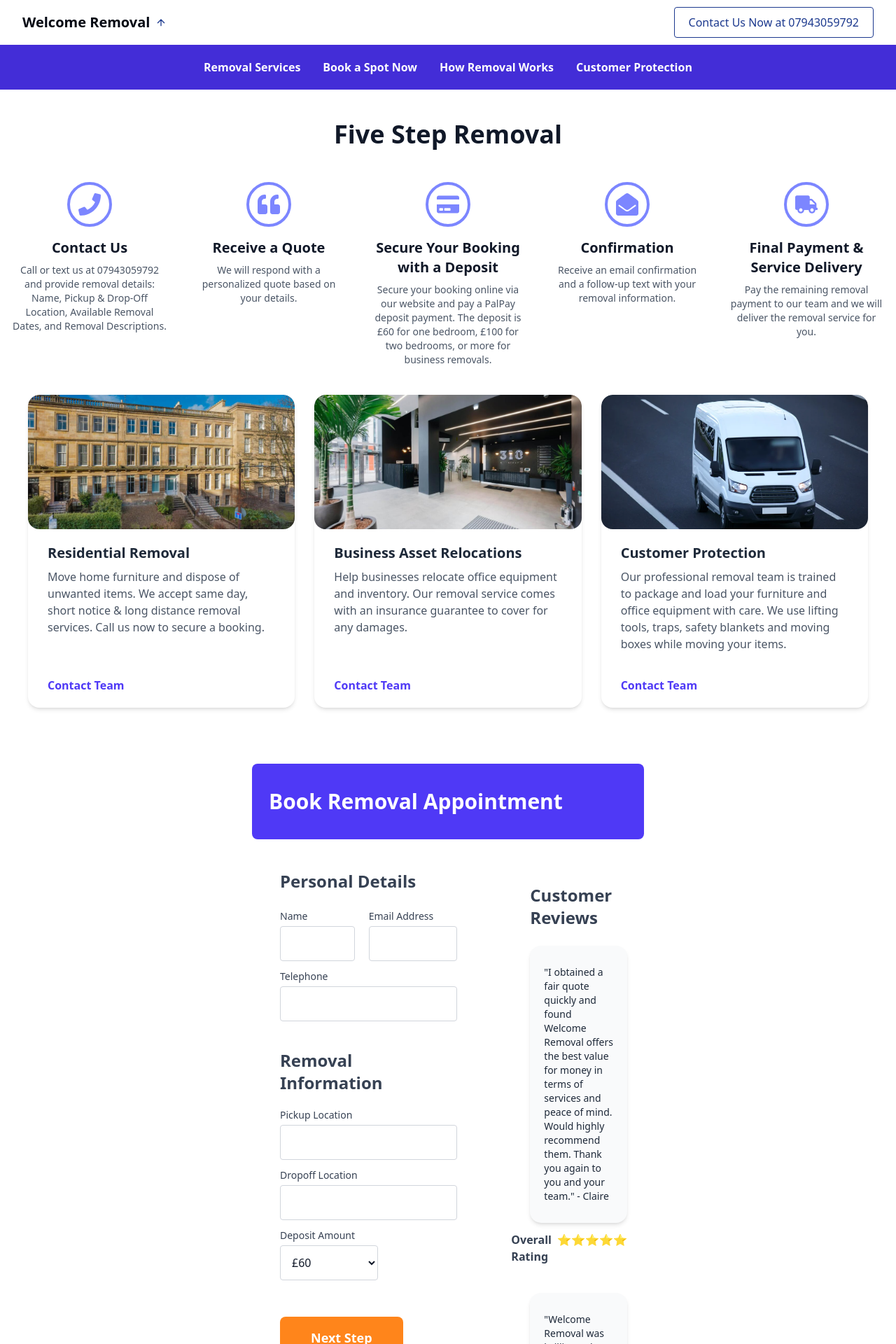
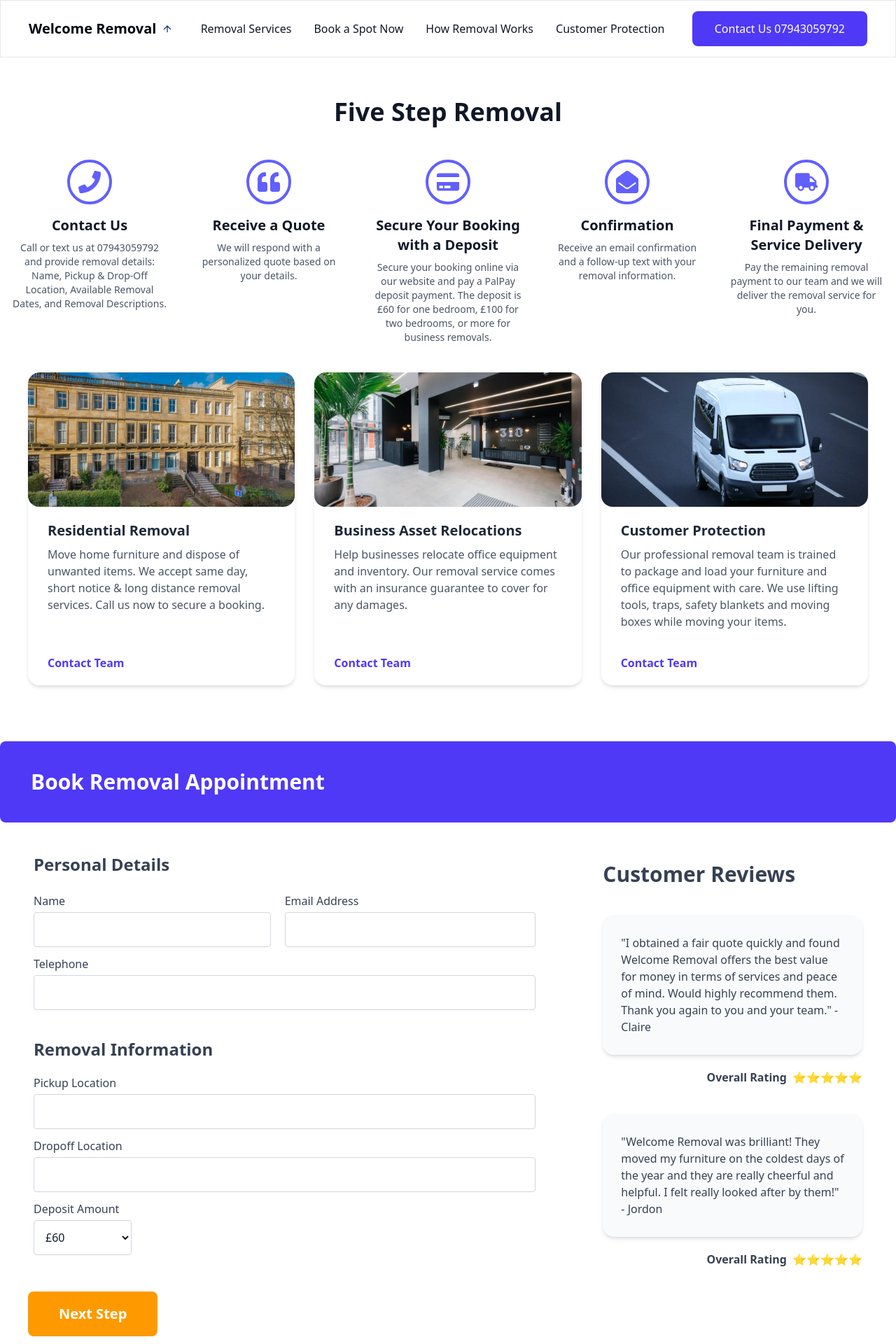
Before and after one commit to andrewwu531/removal-van-frontend, a React (Vite) app: page / in a window 1280 px wide. Shown: the top 1920 px of the page at 70% size. Built offline with nearby package versions, Linux system fonts and the light colour scheme.

Commit message:
frontend - completed first page

```diff
--- a/package.json
+++ b/package.json
@@ -22,6 +22,7 @@
     "react": "^19.0.0",
     "react-dom": "^19.0.0",
     "react-icons": "^5.5.0",
+    "react-places-autocomplete": "^7.3.0",
     "react-router-dom": "^7.2.0",
     "tailwindcss": "^4.0.9"
   },
--- a/src/components/BookingStepsDesktop.jsx
+++ b/src/components/BookingStepsDesktop.jsx
@@ -15,21 +15,21 @@ const BookingStepsDesktop = () => {
       title: "Contact Us",
       description:
         "Call or text us at 07943059792 and provide removal details: Name, Pickup & Drop-Off Location, Available Removal Dates, and Removal Descriptions.",
-      icon: <FaPhone className="w-8 h-8 text-indigo-400" />,
+      icon: <FaPhone className="w-8 h-8 text-indigo-500" />,
     },
     {
       number: 2,
       title: "Receive a Quote",
       description:
         "We will respond with a personalized quote based on your details.",
-      icon: <FaQuoteLeft className="w-8 h-8 text-indigo-400" />,
+      icon: <FaQuoteLeft className="w-8 h-8 text-indigo-500" />,
     },
     {
       number: 3,
       title: "Secure Your Booking with a Deposit",
       description:
         "Secure your booking online via our website and pay a PalPay deposit payment. The deposit is £60 for one bedroom, £100 for two bedrooms, or more for business removals.",
-      icon: <FaCreditCard className="w-8 h-8 text-indigo-400" />,
+      icon: <FaCreditCard className="w-8 h-8 text-indigo-500" />,
     },
 
     {
@@ -37,19 +37,19 @@ const BookingStepsDesktop = () => {
       title: "Confirmation",
       description:
         "Receive an email confirmation and a follow-up text with your removal information.",
-      icon: <FaEnvelopeOpen className="w-8 h-8 text-indigo-400" />,
+      icon: <FaEnvelopeOpen className="w-8 h-8 text-indigo-500" />,
     },
     {
       number: 5,
       title: "Final Payment & Service Delivery",
       description:
         "Pay the remaining removal payment to our team and we will deliver the removal service for you.",
-      icon: <FaTruck className="w-8 h-8 text-indigo-400" />, // Using a truck icon to represent service delivery
+      icon: <FaTruck className="w-8 h-8 text-indigo-500" />, // Using a truck icon to represent service delivery
     },
   ];
 
   return (
-    <div className="pt-8 bg-white mt-35">
+    <div id="booking-steps" className="bg-white pt-35">
       <div className="flex justify-center pb-12 text-4xl font-semibold">
         Five Step Removal
       </div>
@@ -64,7 +64,7 @@ const BookingStepsDesktop = () => {
               className="flex flex-col items-center text-center"
             >
               {/* Circle diagram with a border */}
-              <div className="flex items-center justify-center w-16 h-16 mb-4 border-4 border-indigo-400 rounded-full">
+              <div className="flex items-center justify-center w-16 h-16 mb-4 border-4 border-indigo-500 rounded-full">
                 {step.icon}
               </div>
               <h3 className="mb-2 text-xl font-semibold">{step.title}</h3>
--- a/src/components/FooterDesktop.jsx
+++ b/src/components/FooterDesktop.jsx
@@ -33,12 +33,12 @@ const FooterDesktop = () => {
             </li>
             <li>
               <a href="#" className="hover:text-teal-400">
-                Customer Protection
+                How Removal Works
               </a>
             </li>
             <li>
               <a href="#" className="hover:text-teal-400">
-                Removal Checklist & Guide
+                Customer Protection
               </a>
             </li>
           </ul>
--- a/src/components/FormDesktop.jsx
+++ b/src/components/FormDesktop.jsx
@@ -2,10 +2,10 @@ import React from "react";
 
 const FormDesktop = () => {
   return (
-    <div className="min-h-screen font-sans">
-      <div className="py-10 mx-auto px-90">
+    <div className="font-sans" id="booking-form">
+      <div className="max-w-screen-xl mx-auto mt-10 mb-32">
         {/* Top Section: Header with Image */}
-        <div className="relative flex items-center px-6 text-white bg-indigo-600 rounded-lg py-9">
+        <div className="relative flex items-center py-10 text-white bg-indigo-600 rounded-lg px-11">
           <h1 className="text-3xl font-semibold">Book Removal Appointment</h1>
         </div>
 
@@ -14,37 +14,37 @@ const FormDesktop = () => {
           {/* Left Column: Form Fields */}
           <div className="col-span-2 ">
             {/* Personal Details */}
-            <div className="p-10 mr-10 bg-white ">
+            <div className="px-12 pt-10 mr-10 bg-white ">
               <h2 className="mt-1 mb-6 text-2xl font-semibold text-gray-700">
                 Personal Details
               </h2>
               <div className="grid grid-cols-2 space-x-5">
                 <div className="mb-3">
-                  <label className="block text-sm font-medium text-gray-700">
+                  <label className="block font-medium text-gray-700 text-md">
                     Name
                   </label>
                   <input
                     type="text"
-                    className="block w-full p-3 mt-1 bg-white border border-gray-300 rounded focus:outline-none focus:border-[#ff851b]"
+                    className="block w-full p-3 mt-1 bg-white border border-gray-300 rounded focus:outline-none"
                   />
                 </div>
                 <div className="mb-3">
-                  <label className="block text-sm font-medium text-gray-700">
+                  <label className="block font-medium text-gray-700 text-md">
                     Email Address
                   </label>
                   <input
                     type="email"
-                    className="block w-full p-3 mt-1 bg-white border border-gray-300 rounded focus:outline-none focus:border-[#ff851b]"
+                    className="block w-full p-3 mt-1 bg-white border border-gray-300 rounded focus:outline-none"
                   />
                 </div>
               </div>
               <div className="mb-3">
-                <label className="block text-sm font-medium text-gray-700">
+                <label className="block font-medium text-gray-700 text-md">
                   Telephone
                 </label>
                 <input
                   type="tel"
-                  className="block w-full p-3 mt-1 bg-white border border-gray-300 rounded focus:outline-none focus:border-[#ff851b]"
+                  className="block w-full p-3 mt-1 bg-white border border-gray-300 rounded focus:outline-none"
                 />
               </div>
 
@@ -52,37 +52,39 @@ const FormDesktop = () => {
                 Removal Information
               </h2>
               <div className="mb-3">
-                <label className="block text-sm font-medium text-gray-700">
+                <label className="block font-medium text-gray-700 text-md">
                   Pickup Location
                 </label>
                 <input
                   type="text"
-                  className="block w-full p-3 mt-1 bg-white border border-gray-300 rounded focus:outline-none focus:border-[#ff851b]"
+                  className="block w-full p-3 mt-1 bg-white border border-gray-300 rounded focus:outline-none"
                 />
               </div>
               <div className="mb-3">
-                <label className="block text-sm font-medium text-gray-700">
+                <label className="block font-medium text-gray-700 text-md">
                   Dropoff Location
                 </label>
                 <input
                   type="text"
-                  className="block w-full p-3 mt-1 bg-white border border-gray-300 rounded focus:outline-none focus:border-[#ff851b]"
+                  className="block w-full p-3 mt-1 bg-white border border-gray-300 rounded focus:outline-none"
                 />
               </div>
               <div className="mb-3">
-                <label className="block text-sm font-medium text-gray-700">
+                <label className="block font-medium text-gray-700 text-md">
                   Deposit Amount
                 </label>
-                <select className="block w-35 p-3 mt-1 bg-white border border-gray-300 rounded focus:outline-none focus:border-[#ff851b]">
-                  <option>£60</option>
-                  <option>£100</option>
-                </select>
+                <div className="relative">
+                  <select className="block p-3 mt-1 bg-white border border-gray-300 rounded w-35 focus:outline-none">
+                    <option>£60</option>
+                    <option>£100</option>
+                  </select>
+                </div>
               </div>
             </div>
 
             {/* Next Step Button */}
             <div className="text-left">
-              <button className="ml-10 px-11 py-4 font-semibold text-lg text-white bg-[#ff851b] rounded-lg hover:bg-[#e07b17] focus:outline-none focus:ring-2 focus:ring-[#ff851b] focus:ring-opacity-50">
+              <button className="ml-10 mt-10 px-11 py-4.5 font-semibold text-xl text-white bg-amber-500 rounded-lg hover:bg-[#e07b17] focus:outline-none focus:ring-2 focus:ring-[#ff851b] focus:ring-opacity-50">
                 Next Step
               </button>
             </div>
@@ -90,30 +92,30 @@ const FormDesktop = () => {
 
           {/* Right Column: Customer Reviews */}
           <div className="hidden lg:block">
-            <div className="p-6">
-              <p className="mt-10 mb-6 text-2xl font-bold text-gray-700">
+            <div className="pt-6 pl-2 pr-12">
+              <p className="mt-8 mb-10 text-3xl font-semibold text-gray-700">
                 Customer Reviews
               </p>
-              <div className="relative max-w-lg p-5 shadow-md py-7 bg-gray-50 rounded-2xl">
-                <p className="text-sm text-gray-800">
+              <div className="relative max-w-lg p-6.5 shadow-md py-7 bg-gray-50 rounded-2xl">
+                <p className="text-gray-700 text-">
                   "I obtained a fair quote quickly and found Welcome Removal
                   offers the best value for money in terms of services and peace
                   of mind. Would highly recommend them. Thank you again to you
                   and your team." - Claire
                 </p>
               </div>
-              <div className="flex justify-end mt-3 space-x-2 font-semibold text-gray-700 text-md">
+              <div className="flex justify-end mt-5 space-x-2 font-semibold text-gray-700 text-md">
                 <span>Overall Rating</span> <span>⭐⭐⭐⭐⭐</span>
               </div>
 
-              <div className="relative max-w-lg p-5 mt-10 shadow-md py-7 bg-gray-50 rounded-2xl">
-                <p className="text-sm text-gray-800">
+              <div className="relative max-w-lg p-6.5 mt-10 shadow-md py-7 bg-gray-50 rounded-2xl">
+                <p className="text-gray-700 text-md">
                   "Welcome Removal was brilliant! They moved my furniture on the
                   coldest days of the year and they are really cheerful and
                   helpful. I felt really looked after by them!" - Jordon
                 </p>
               </div>
-              <div className="flex justify-end mt-3 space-x-2 font-semibold text-gray-700 text-md">
+              <div className="flex justify-end mt-5 space-x-2 font-semibold text-gray-700 text-md">
                 <span>Overall Rating</span> <span>⭐⭐⭐⭐⭐</span>
               </div>
             </div>
--- a/src/components/HeaderDesktop.jsx
+++ b/src/components/HeaderDesktop.jsx
@@ -2,7 +2,7 @@ import React from "react";
 
 const Header = () => {
   return (
-    <header className="fixed top-0 left-0 z-50 w-full bg-white border-gray-200">
+    <header className="fixed top-0 left-0 z-50 w-full p-2 bg-white border-gray-200 border-1 shadow-gray-100">
       {/* Use a container to keep the content centered */}
       <div className="max-w-screen-xl px-4 mx-auto sm:px-6 lg:px-8">
         <div className="flex items-center justify-between h-16">
@@ -24,33 +24,44 @@ const Header = () => {
               <path d="M12 19V6M5 13l7-7 7 7" />
             </svg>
           </div>
-
+          {/* Middle Section: Navigation Links */}
+          <nav className="justify-center py-5 space-x-8 text-gray-900 text-md md:flex">
+            <a
+              href="#removal-services"
+              className="transition-colors hover:text-gray-500"
+            >
+              Removal Services
+            </a>
+            <a
+              href="#booking-form"
+              className="transition-colors hover:text-gray-500"
+            >
+              Book a Spot Now
+            </a>
+            <a
+              href="#booking-steps"
+              className="transition-colors hover:text-gray-500"
+            >
+              How Removal Works
+            </a>
+            <a
+              href="#removal-services"
+              className="transition-colors hover:text-gray-500"
+            >
+              Customer Protection
+            </a>
+          </nav>
           {/* Right Section: Sign in */}
           <div>
             <a
               href="#"
-              className="px-5 py-2.5 text-blue-900 transition-colors border border-blue-900 rounded hover:bg-teal-500 hover:text-white"
+              className="px-8 py-3.5 font-medium text-white transition-colors bg-indigo-600 rounded-lg hover:bg-indigo-700 hover:text-white"
             >
-              Contact Us Now at 07943059792{" "}
+              Contact Us 07943059792{" "}
             </a>
           </div>
         </div>
       </div>
-      {/* Middle Section: Navigation Links */}
-      <nav className="justify-center py-5 space-x-8 font-semibold text-white bg-indigo-700 text-md md:flex">
-        <a href="#" className="transition-colors hover:text-teal-500">
-          Removal Services
-        </a>
-        <a href="#" className="transition-colors hover:text-teal-500">
-          Book a Spot Now
-        </a>
-        <a href="#" className="transition-colors hover:text-teal-500">
-          How Removal Works
-        </a>
-        <a href="#" className="transition-colors hover:text-teal-500">
-          Customer Protection
-        </a>
-      </nav>
     </header>
   );
 };
--- a/src/components/HeroSectionDesktop.jsx
+++ b/src/components/HeroSectionDesktop.jsx
@@ -40,7 +40,10 @@ const HeroSectionDesktop = () => {
   ];
 
   return (
-    <section id="home" className="flex flex-col mt-5 mb-10 text-blue-950">
+    <section
+      id="removal-services"
+      className="flex flex-col pt-5 pb-10 bg-white text-blue-950"
+    >
       <div className="flex flex-row items-start w-full px-8 mx-auto xl:px-10 2xl:px-90 [@media(min-height:1200px)]:!px-28 [@media(min-height:1800px)]:!pt-42 [@media(min-height:1200px)]:!pt-26 [@media(min-height:800px)]:pt-5 [@media(min-height:850px)]:pt-10 [@media(min-height:950px)]:pt-14">
         {/* Left Column
         <div className="w-[calc(100vw-62vw-10vw)] ml-10 xl:ml-12 2xl:ml-14 bg-blue-950 pl-10 rounded-2xl px-12 mx-12">
--- a/src/index.css
+++ b/src/index.css
@@ -2,6 +2,7 @@
 
 html {
   scroll-behavior: smooth;
+  scroll-padding-top: 120px; /* Adjust based on your header height */
 }
 
 html,
--- a/tailwind.config.js
+++ b/tailwind.config.js
@@ -4,7 +4,11 @@ export default {
     // any other paths if needed
   ],
   theme: {
-    extend: {},
+    extend: {
+      maxWidth: {
+        custom_lg: "1152px",
+      },
+    },
   },
   plugins: [],
 };
```
Also changed, not shown: 1 other file (tests, documents, lock files or other folders).
